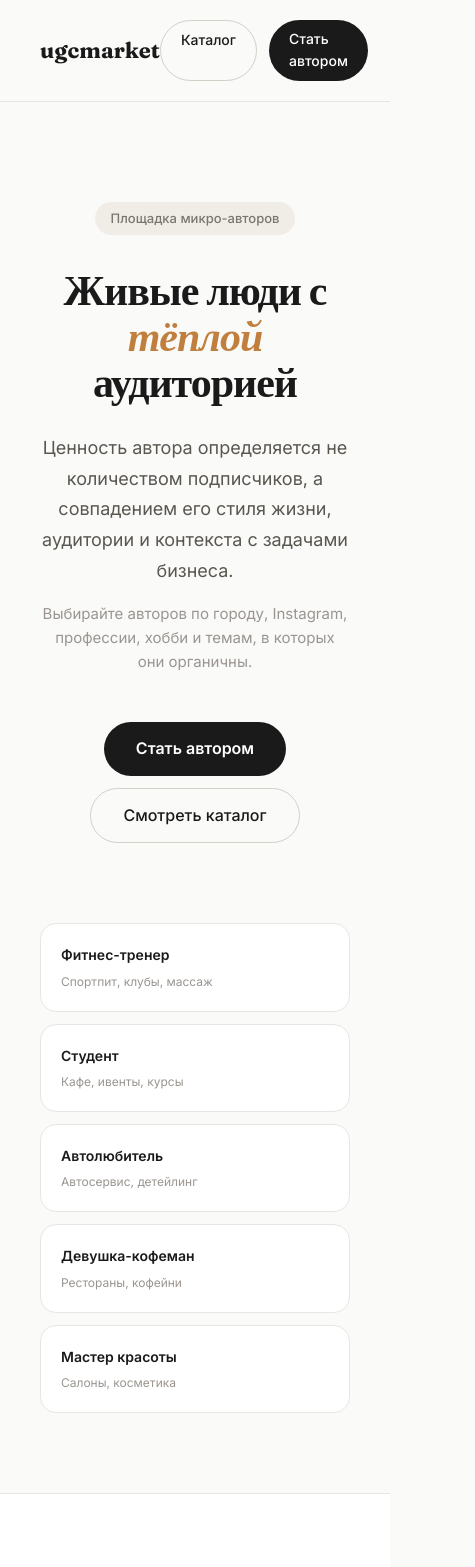
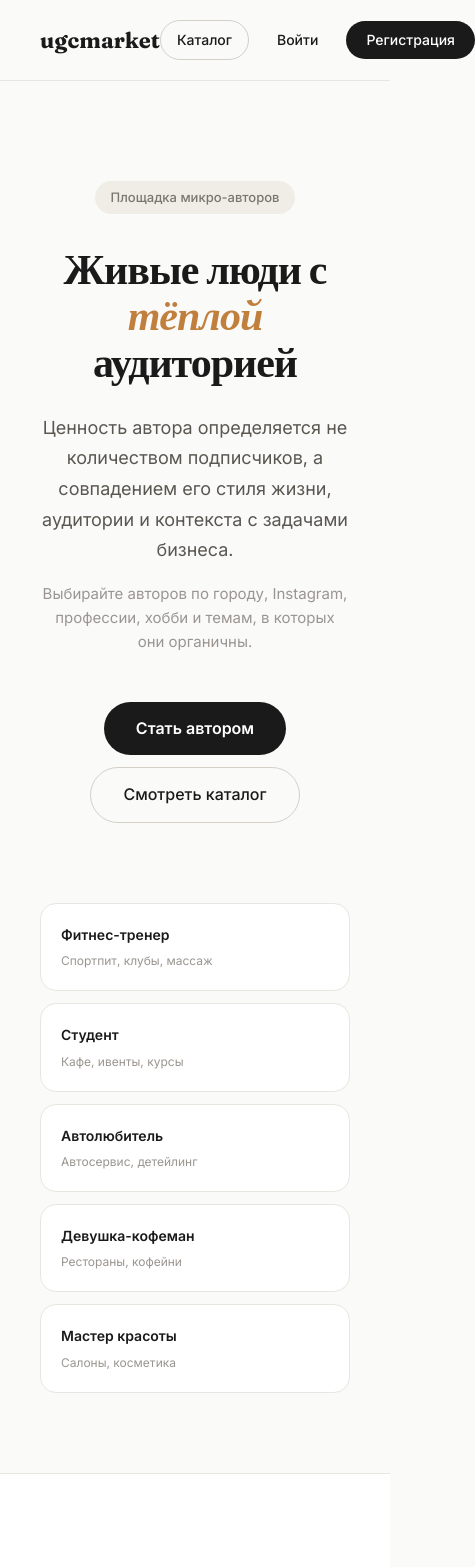
Before and after one commit to nicktarba/ugc-platform, a Next.js app: page / in a window 390 px wide. Shown: the top 1567 px of the page, 475 px wide, since content can reach past the window. Built offline with nearby package versions, Linux system fonts and the light colour scheme; no server answers.

Commit message:
update navbar on homepage

```diff
--- a/app/page.tsx
+++ b/app/page.tsx
@@ -1,149 +1,46 @@
 import Link from 'next/link'
+import Navbar from '@/components/Navbar'
 
 export default function HomePage() {
   return (
     <main style={{ background: '#fafaf9', minHeight: '100vh' }}>
-      {/* NAV */}
-      <nav style={{
-        display: 'flex', justifyContent: 'space-between', alignItems: 'center',
-        padding: '20px 40px', borderBottom: '1px solid #e8e6e1',
-        background: '#fafaf9', position: 'sticky', top: 0, zIndex: 100,
-      }}>
-        <span style={{ fontFamily: 'Fraunces, serif', fontSize: '22px', fontWeight: 700, color: '#1a1a1a' }}>
-          ugcmarket
-        </span>
-        <div style={{ display: 'flex', gap: '12px' }}>
-          <Link href="/catalog" style={{
-            padding: '8px 20px', border: '1px solid #d4d0c8', borderRadius: '100px',
-            textDecoration: 'none', color: '#1a1a1a', fontSize: '14px', fontWeight: 500,
-          }}>
-            Каталог
-          </Link>
-          <Link href="/become-author" style={{
-            padding: '8px 20px', background: '#1a1a1a', borderRadius: '100px',
-            textDecoration: 'none', color: '#fff', fontSize: '14px', fontWeight: 500,
-          }}>
-            Стать автором
-          </Link>
-        </div>
-      </nav>
+      <Navbar />
 
-      {/* HERO */}
-      <section style={{
-        maxWidth: '900px', margin: '0 auto', padding: '100px 40px 80px',
-        textAlign: 'center',
-      }}>
-        <div style={{
-          display: 'inline-block', padding: '6px 16px', background: '#f0ede6',
-          borderRadius: '100px', fontSize: '13px', color: '#7a7570', marginBottom: '32px',
-          fontWeight: 500,
-        }}>
-          Площадка микро-авторов
-        </div>
-
-        <h1 style={{
-          fontFamily: 'Fraunces, serif',
-          fontSize: 'clamp(42px, 6vw, 72px)',
-          fontWeight: 700,
-          lineHeight: 1.1,
-          color: '#1a1a1a',
-          marginBottom: '28px',
-          letterSpacing: '-1px',
-        }}>
-          Живые люди с{' '}
-          <span style={{ fontStyle: 'italic', color: '#c17f3e' }}>тёплой</span>{' '}
-          аудиторией
+      <section style={{ maxWidth: '900px', margin: '0 auto', padding: '100px 40px 80px', textAlign: 'center' }}>
+        <div style={{ display: 'inline-block', padding: '6px 16px', background: '#f0ede6', borderRadius: '100px', fontSize: '13px', color: '#7a7570', marginBottom: '32px', fontWeight: 500 }}>Площадка микро-авторов</div>
+        <h1 style={{ fontFamily: 'Fraunces, serif', fontSize: 'clamp(42px, 6vw, 72px)', fontWeight: 700, lineHeight: 1.1, color: '#1a1a1a', marginBottom: '28px', letterSpacing: '-1px' }}>
+          Живые люди с <span style={{ fontStyle: 'italic', color: '#c17f3e' }}>тёплой</span> аудиторией
         </h1>
-
-        <p style={{
-          fontSize: '18px', color: '#5a5650', maxWidth: '620px', margin: '0 auto 16px',
-          lineHeight: 1.7,
-        }}>
+        <p style={{ fontSize: '18px', color: '#5a5650', maxWidth: '620px', margin: '0 auto 16px', lineHeight: 1.7 }}>
           Ценность автора определяется не количеством подписчиков, а совпадением его стиля жизни, аудитории и контекста с задачами бизнеса.
         </p>
-
-        <p style={{
-          fontSize: '15px', color: '#9a9590', maxWidth: '520px', margin: '0 auto 48px',
-          lineHeight: 1.6,
-        }}>
+        <p style={{ fontSize: '15px', color: '#9a9590', maxWidth: '520px', margin: '0 auto 48px', lineHeight: 1.6 }}>
           Выбирайте авторов по городу, Instagram, профессии, хобби и темам, в которых они органичны.
         </p>
-
         <div style={{ display: 'flex', gap: '12px', justifyContent: 'center', flexWrap: 'wrap' }}>
-          <Link href="/become-author" style={{
-            padding: '14px 32px', background: '#1a1a1a', borderRadius: '100px',
-            textDecoration: 'none', color: '#fff', fontSize: '16px', fontWeight: 600,
-            transition: 'opacity 0.2s',
-          }}>
-            Стать автором
-          </Link>
-          <Link href="/catalog" style={{
-            padding: '14px 32px', border: '1.5px solid #d4d0c8', borderRadius: '100px',
-            textDecoration: 'none', color: '#1a1a1a', fontSize: '16px', fontWeight: 500,
-          }}>
-            Смотреть каталог
-          </Link>
+          <Link href="/become-author" style={{ padding: '14px 32px', background: '#1a1a1a', borderRadius: '100px', textDecoration: 'none', color: '#fff', fontSize: '16px', fontWeight: 600 }}>Стать автором</Link>
+          <Link href="/catalog" style={{ padding: '14px 32px', border: '1.5px solid #d4d0c8', borderRadius: '100px', textDecoration: 'none', color: '#1a1a1a', fontSize: '16px', fontWeight: 500 }}>Смотреть каталог</Link>
         </div>
       </section>
 
-      {/* EXAMPLES */}
-      <section style={{
-        maxWidth: '900px', margin: '0 auto', padding: '0 40px 80px',
-      }}>
-        <div style={{
-          display: 'grid', gridTemplateColumns: 'repeat(auto-fit, minmax(160px, 1fr))',
-          gap: '12px',
-        }}>
-          {[
-            { who: 'Фитнес-тренер', for: 'Спортпит, клубы, массаж' },
-            { who: 'Студент', for: 'Кафе, ивенты, курсы' },
-            { who: 'Автолюбитель', for: 'Автосервис, детейлинг' },
-            { who: 'Девушка-кофеман', for: 'Рестораны, кофейни' },
-            { who: 'Мастер красоты', for: 'Салоны, косметика' },
-          ].map((item) => (
-            <div key={item.who} style={{
-              padding: '20px', background: '#fff', borderRadius: '16px',
-              border: '1px solid #e8e6e1',
-            }}>
-              <div style={{ fontSize: '14px', fontWeight: 600, color: '#1a1a1a', marginBottom: '6px' }}>
-                {item.who}
-              </div>
-              <div style={{ fontSize: '12px', color: '#9a9590', lineHeight: 1.5 }}>
-                {item.for}
-              </div>
+      <section style={{ maxWidth: '900px', margin: '0 auto', padding: '0 40px 80px' }}>
+        <div style={{ display: 'grid', gridTemplateColumns: 'repeat(auto-fit, minmax(160px, 1fr))', gap: '12px' }}>
+          {[{ who: 'Фитнес-тренер', for: 'Спортпит, клубы, массаж' }, { who: 'Студент', for: 'Кафе, ивенты, курсы' }, { who: 'Автолюбитель', for: 'Автосервис, детейлинг' }, { who: 'Девушка-кофеман', for: 'Рестораны, кофейни' }, { who: 'Мастер красоты', for: 'Салоны, косметика' }].map(item => (
+            <div key={item.who} style={{ padding: '20px', background: '#fff', borderRadius: '16px', border: '1px solid #e8e6e1' }}>
+              <div style={{ fontSize: '14px', fontWeight: 600, color: '#1a1a1a', marginBottom: '6px' }}>{item.who}</div>
+              <div style={{ fontSize: '12px', color: '#9a9590', lineHeight: 1.5 }}>{item.for}</div>
             </div>
           ))}
         </div>
       </section>
 
-      {/* HOW IT WORKS */}
-      <section style={{
-        background: '#fff', borderTop: '1px solid #e8e6e1', borderBottom: '1px solid #e8e6e1',
-        padding: '80px 40px',
-      }}>
+      <section style={{ background: '#fff', borderTop: '1px solid #e8e6e1', borderBottom: '1px solid #e8e6e1', padding: '80px 40px' }}>
         <div style={{ maxWidth: '800px', margin: '0 auto' }}>
-          <h2 style={{
-            fontFamily: 'Fraunces, serif', fontSize: '36px', fontWeight: 700,
-            color: '#1a1a1a', marginBottom: '48px', textAlign: 'center',
-          }}>
-            Как это работает
-          </h2>
+          <h2 style={{ fontFamily: 'Fraunces, serif', fontSize: '36px', fontWeight: 700, color: '#1a1a1a', marginBottom: '48px', textAlign: 'center' }}>Как это работает</h2>
           <div style={{ display: 'grid', gridTemplateColumns: 'repeat(auto-fit, minmax(180px, 1fr))', gap: '32px' }}>
-            {[
-              { step: '1', text: 'Автор заполняет простую анкету о себе' },
-              { step: '2', text: 'Профиль появляется в общем каталоге' },
-              { step: '3', text: 'Бизнес находит автора по нужным критериям' },
-              { step: '4', text: 'Автор получает предложения на UGC и коллаборации' },
-            ].map((item) => (
+            {[{ step: '1', text: 'Автор заполняет простую анкету о себе' }, { step: '2', text: 'Профиль появляется в общем каталоге' }, { step: '3', text: 'Бизнес находит автора по нужным критериям' }, { step: '4', text: 'Автор получает предложения на UGC и коллаборации' }].map(item => (
               <div key={item.step} style={{ textAlign: 'center' }}>
-                <div style={{
-                  width: '48px', height: '48px', borderRadius: '50%',
-                  background: '#f0ede6', display: 'flex', alignItems: 'center',
-                  justifyContent: 'center', margin: '0 auto 16px',
-                  fontFamily: 'Fraunces, serif', fontSize: '20px', fontWeight: 700, color: '#c17f3e',
-                }}>
-                  {item.step}
-                </div>
+                <div style={{ width: '48px', height: '48px', borderRadius: '50%', background: '#f0ede6', display: 'flex', alignItems: 'center', justifyContent: 'center', margin: '0 auto 16px', fontFamily: 'Fraunces, serif', fontSize: '20px', fontWeight: 700, color: '#c17f3e' }}>{item.step}</div>
                 <p style={{ fontSize: '15px', color: '#5a5650', lineHeight: 1.6 }}>{item.text}</p>
               </div>
             ))}
@@ -151,31 +48,13 @@ export default function HomePage() {
         </div>
       </section>
 
-      {/* CTA */}
       <section style={{ padding: '80px 40px', textAlign: 'center' }}>
-        <h2 style={{
-          fontFamily: 'Fraunces, serif', fontSize: '36px', fontWeight: 700,
-          color: '#1a1a1a', marginBottom: '16px',
-        }}>
-          Ты микро-автор?
-        </h2>
-        <p style={{ fontSize: '16px', color: '#7a7570', marginBottom: '32px' }}>
-          Заполни анкету — и бизнесы сами найдут тебя.
-        </p>
-        <Link href="/become-author" style={{
-          padding: '14px 40px', background: '#c17f3e', borderRadius: '100px',
-          textDecoration: 'none', color: '#fff', fontSize: '16px', fontWeight: 600,
-        }}>
-          Заполнить анкету
-        </Link>
+        <h2 style={{ fontFamily: 'Fraunces, serif', fontSize: '36px', fontWeight: 700, color: '#1a1a1a', marginBottom: '16px' }}>Ты микро-автор?</h2>
+        <p style={{ fontSize: '16px', color: '#7a7570', marginBottom: '32px' }}>Заполни анкету — и бизнесы сами найдут тебя.</p>
+        <Link href="/become-author" style={{ padding: '14px 40px', background: '#c17f3e', borderRadius: '100px', textDecoration: 'none', color: '#fff', fontSize: '16px', fontWeight: 600 }}>Заполнить анкету</Link>
       </section>
 
-      {/* FOOTER */}
-      <footer style={{
-        borderTop: '1px solid #e8e6e1', padding: '24px 40px',
-        display: 'flex', justifyContent: 'space-between', alignItems: 'center',
-        fontSize: '13px', color: '#9a9590',
-      }}>
+      <footer style={{ borderTop: '1px solid #e8e6e1', padding: '24px 40px', display: 'flex', justifyContent: 'space-between', alignItems: 'center', fontSize: '13px', color: '#9a9590' }}>
         <span style={{ fontFamily: 'Fraunces, serif', fontWeight: 700, color: '#1a1a1a' }}>ugcmarket</span>
         <span>Площадка микро-авторов</span>
       </footer>
```
